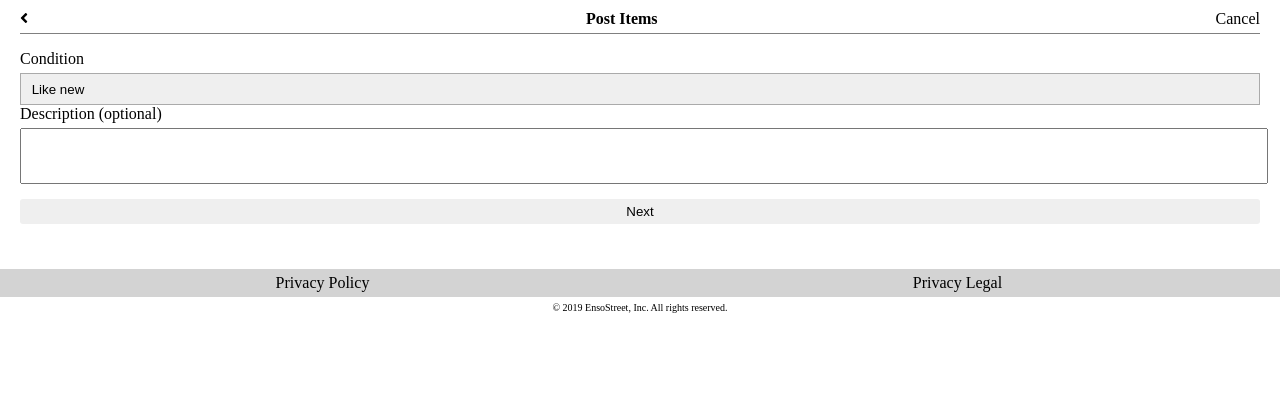
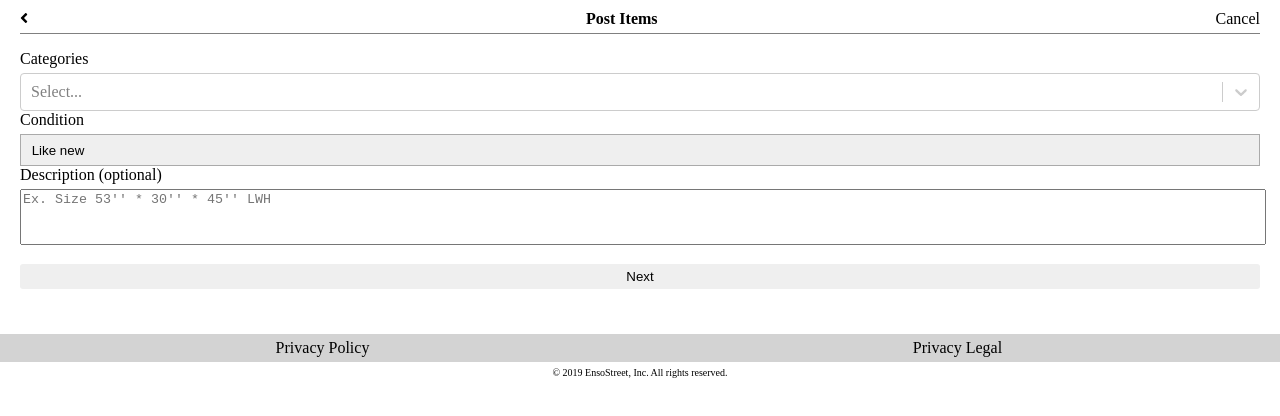
Before and after one commit to liquidMocha/enso-street, a React app: page /post-item/details in a window 1280 px wide. Shown: the top 416 px of the page. Built offline with nearby package versions, Linux system fonts and the light colour scheme.

Commit message:
Add multi select dropdown for categories when posting item

```diff
--- a/package.json
+++ b/package.json
@@ -54,6 +54,7 @@
     "react-modal": "^3.10.1",
     "react-redux": "^7.1.1",
     "react-router-dom": "^5.0.1",
+    "react-select": "^3.0.8",
     "react-test-renderer": "^16.9.0",
     "redux": "^4.0.4",
     "resolve": "1.12.0",
--- a/src/components/postItem/PostItemDetailPage.js
+++ b/src/components/postItem/PostItemDetailPage.js
@@ -1,9 +1,14 @@
 import React from "react";
 import PostItemTitleBar from "../shared/PostItemTitleBar";
 import NextButton from "./NextButton";
-import {updatePostedItemCondition, updatePostedItemDescription} from "../../redux/postItemActions";
+import {
+    updatePostedItemCategories,
+    updatePostedItemCondition,
+    updatePostedItemDescription
+} from "../../redux/postItemActions";
 import {connect} from "react-redux";
 import "../../styles/Input.scss";
+import Select from 'react-select';
 
 const PostItemDetailPage = (props) => {
 
@@ -15,12 +20,39 @@ const PostItemDetailPage = (props) => {
         props.updatePostedItemDescription(event.target.value);
     };
 
+    const handleCategoryChange = (selectedOption) => {
+        props.updatePostedItemCategories(selectedOption);
+    };
+
+    const options = [
+        {value: "baby-and-kids", label: "Baby & Kids"},
+        {value: "business-equipment", label: "Business Equipment"},
+        {value: "diy-home-improvement", label: "DIY Home Improvement"},
+        {value: "farming", label: "Farming"},
+        {value: "free", label: "Free"},
+        {value: "garden-and-patio", label: "Garden & Patio"},
+        {value: "home-maintenance", label: "Home Maintenance"},
+        {value: "music-instruments", label: "Music Instruments"},
+        {value: "novelty-electronics", label: "Novelty Electronics"}
+
+    ];
+
+    const descriptionPlaceholder = "Ex. Size 53'' * 30'' * 45'' LWH";
     return (
         <div>
             <PostItemTitleBar backLink="/post-item"/>
             <div>
+                <label>Categories</label>
+                <Select
+                    closeMenuOnSelect={false}
+                    isMulti={true}
+                    onChange={handleCategoryChange}
+                    options={options}
+                />
+            </div>
+            <div>
                 <label>Condition</label>
-                <select onChange={handleConditionChange}>
+                <select onChange={handleConditionChange} defaultValue={props.condition}>
                     <option value="like-new">Like new</option>
                     <option value="normal-wear">Normal wear</option>
                     <option value="functional">Functional</option>
@@ -28,13 +60,24 @@ const PostItemDetailPage = (props) => {
             </div>
             <div>
                 <label>Description (optional)</label>
-                <input type='textarea' onChange={handleDescriptionChange}/>
+                <textarea onChange={handleDescriptionChange}
+                          placeholder={descriptionPlaceholder} maxLength={2500}/>
             </div>
             <NextButton destination='/post-item/price-and-delivery'/>
         </div>
     )
 };
 
-const mapDispatchToProps = {updatePostedItemCondition, updatePostedItemDescription};
+const mapStateToProps = (state) => {
+    return {
+        condition: state.postedItem.condition,
+        description: state.postedItem.description
+    }
+};
+const mapDispatchToProps = {
+    updatePostedItemCondition,
+    updatePostedItemDescription,
+    updatePostedItemCategories
+};
 
-export default connect(null, mapDispatchToProps)(PostItemDetailPage)
+export default connect(mapStateToProps, mapDispatchToProps)(PostItemDetailPage)
--- a/src/components/postItem/PostItemPage.js
+++ b/src/components/postItem/PostItemPage.js
@@ -1,4 +1,4 @@
-import React, {useState} from "react";
+import React from "react";
 import '../../styles/Input.scss';
 import PostItemTitleBar from "../shared/PostItemTitleBar";
 import {connect} from "react-redux";
@@ -9,8 +9,6 @@ import NextButton from "./NextButton";
 import {updatePostedItemImageUrl, updatePostedItemTitle} from "../../redux/postItemActions";
 
 export const PostItemPage = (props) => {
-    const [itemTitle, setItemTitle] = useState('');
-
     return (
         <div>
             <PostItemTitleBar hideBackButton={true}/>
@@ -18,11 +16,10 @@ export const PostItemPage = (props) => {
                 <label>Title</label>
                 <input className='input-field' type='text' id='item-title-input'
                        onChange={((event) => {
-                           setItemTitle(event.target.value);
+                           props.updatePostedItemTitle(event.target.value);
                        })}
-                       onBlur={() => {
-                           props.updatePostedItemTitle(itemTitle);
-                       }}/>
+                       value={props.title}
+                />
                 <div className='image-button'>
                     <input id='take-photo-input' type="file" accept="image/*" capture="camera"
                            onChange={(event) => {
@@ -41,6 +38,12 @@ export const PostItemPage = (props) => {
     )
 };
 
+const mapStateToProps = (state) => {
+    return {
+        title: state.postedItem.title
+    }
+};
+
 const mapDispatchToProps = {updatePostedItemTitle, updatePostedItemImageUrl};
 
-export default connect(null, mapDispatchToProps)(PostItemPage)
+export default connect(mapStateToProps, mapDispatchToProps)(PostItemPage)
--- a/src/components/postItem/Preview.js
+++ b/src/components/postItem/Preview.js
@@ -4,6 +4,13 @@ import {connect} from "react-redux";
 import "../../styles/Image.scss";
 
 const Preview = (props) => {
+
+    const renderCategories = () => {
+        return props.categories.map(category => {
+            return <div key={category.value}>{category.label}</div>
+        })
+    };
+
     return (
         <div>
             <PostItemTitleBar backLink="/post-item/price-and-delivery"/>
@@ -12,6 +19,10 @@ const Preview = (props) => {
             <div className='horizontal-layout'>
                 <span>{props.dailyPrice} per day</span>
                 <span>{props.deposit} deposit</span>
+            </div>
+            <div>
+                <span className='bold'>Categories</span>
+                {renderCategories()}
             </div>
             <div>
                 <span className='bold'>Condition</span>
@@ -40,6 +51,7 @@ const mapStateToProps = (state) => {
         itemTitle: state.postedItem.title,
         dailyPrice: state.postedItem.rentalDailyPrice,
         deposit: state.postedItem.deposit,
+        categories: state.postedItem.categories,
         condition: state.postedItem.condition,
         description: state.postedItem.description,
         itemSize: state.postedItem.itemSize,
--- a/src/redux/actionTypes.js
+++ b/src/redux/actionTypes.js
@@ -6,6 +6,7 @@ export const UPDATE_POSTED_ITEM_TITLE = "UPDATE_POSTED_ITEM_TITLE";
 export const UPDATE_POSTED_ITEM_IMAGE_URL = "UPDATE_POSTED_ITEM_IMAGE_URL";
 export const UPDATE_POSTED_ITEM_DAILY_PRICE = "UPDATE_POSTED_ITEM_DAILY_PRICE";
 export const UPDATE_POSTED_ITEM_DEPOSIT = "UPDATE_POSTED_ITEM_DEPOSIT";
+export const UPDATE_POSTED_ITEM_CATEGORIES = "UPDATE_POSTED_ITEM_CATEGORY";
 export const UPDATE_POSTED_ITEM_CONDITION = "UPDATE_POSTED_ITEM_CONDITION";
 export const UPDATE_POSTED_ITEM_DESCRIPTION = "UPDATE_POSTED_ITEM_DESCRIPTION";
 export const UPDATE_POSTED_ITEM_SIZE = "UPDATE_POSTED_ITEM_SIZE";
--- a/src/redux/postItemActions.js
+++ b/src/redux/postItemActions.js
@@ -1,5 +1,5 @@
 import {
-    UPDATE_POSTED_ITEM_CAN_BE_DELIVERED,
+    UPDATE_POSTED_ITEM_CAN_BE_DELIVERED, UPDATE_POSTED_ITEM_CATEGORIES,
     UPDATE_POSTED_ITEM_CONDITION,
     UPDATE_POSTED_ITEM_DAILY_PRICE,
     UPDATE_POSTED_ITEM_DEPOSIT,
@@ -29,6 +29,11 @@ export const updatePostedItemDeposit = deposit => ({
 });
 
 
+export const updatePostedItemCategories = categories => ({
+    type: UPDATE_POSTED_ITEM_CATEGORIES,
+    payload: categories
+});
+
 export const updatePostedItemCondition = condition => ({
     type: UPDATE_POSTED_ITEM_CONDITION,
     payload: condition
--- a/src/redux/reducers/postedItem.js
+++ b/src/redux/reducers/postedItem.js
@@ -1,5 +1,5 @@
 import {
-    UPDATE_POSTED_ITEM_CAN_BE_DELIVERED,
+    UPDATE_POSTED_ITEM_CAN_BE_DELIVERED, UPDATE_POSTED_ITEM_CATEGORIES,
     UPDATE_POSTED_ITEM_CONDITION,
     UPDATE_POSTED_ITEM_DAILY_PRICE,
     UPDATE_POSTED_ITEM_DEPOSIT, UPDATE_POSTED_ITEM_DESCRIPTION,
@@ -12,6 +12,7 @@ const initialState = {
     title: '',
     rentalDailyPrice: 0,
     deposit: 0,
+    categories: [],
     condition: 'like-new',
     description: '',
     itemSize: 'small',
@@ -43,6 +44,11 @@ export default (state = initialState, action) => {
                 ...state, deposit: action.payload
             })
         }
+        case UPDATE_POSTED_ITEM_CATEGORIES: {
+            return Object.assign({}, state, {
+                ...state, categories: action.payload
+            })
+        }
         case UPDATE_POSTED_ITEM_CONDITION: {
             return Object.assign({}, state, {
                 ...state, condition: action.payload
--- a/src/styles/Input.scss
+++ b/src/styles/Input.scss
@@ -55,9 +55,10 @@ input[type=number] {
 
 }
 
-input[type=textarea] {
+textarea {
   width: 100%;
   height: 50px;
+  resize: none;
 }
 
 select {
```
Also changed, not shown: 1 other file (tests, documents, lock files or other folders).
